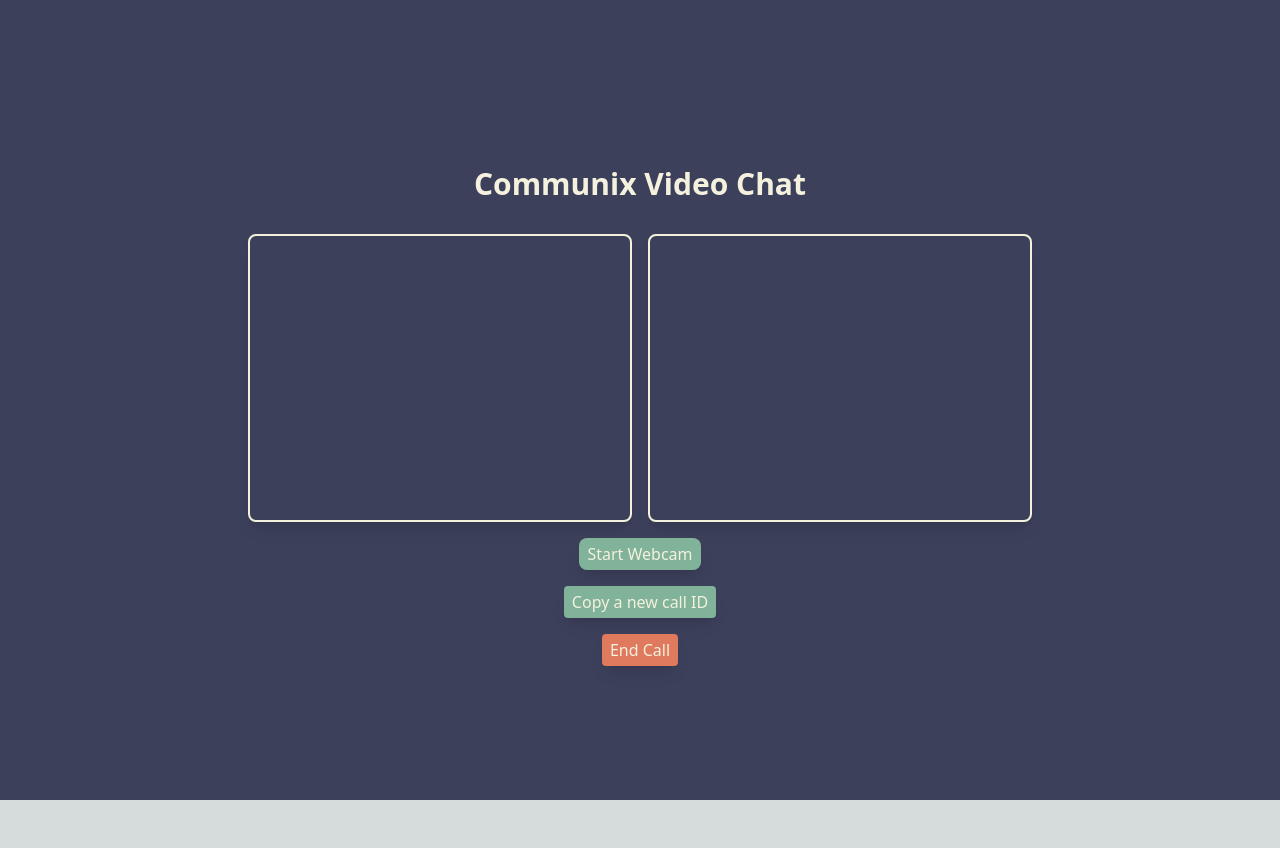
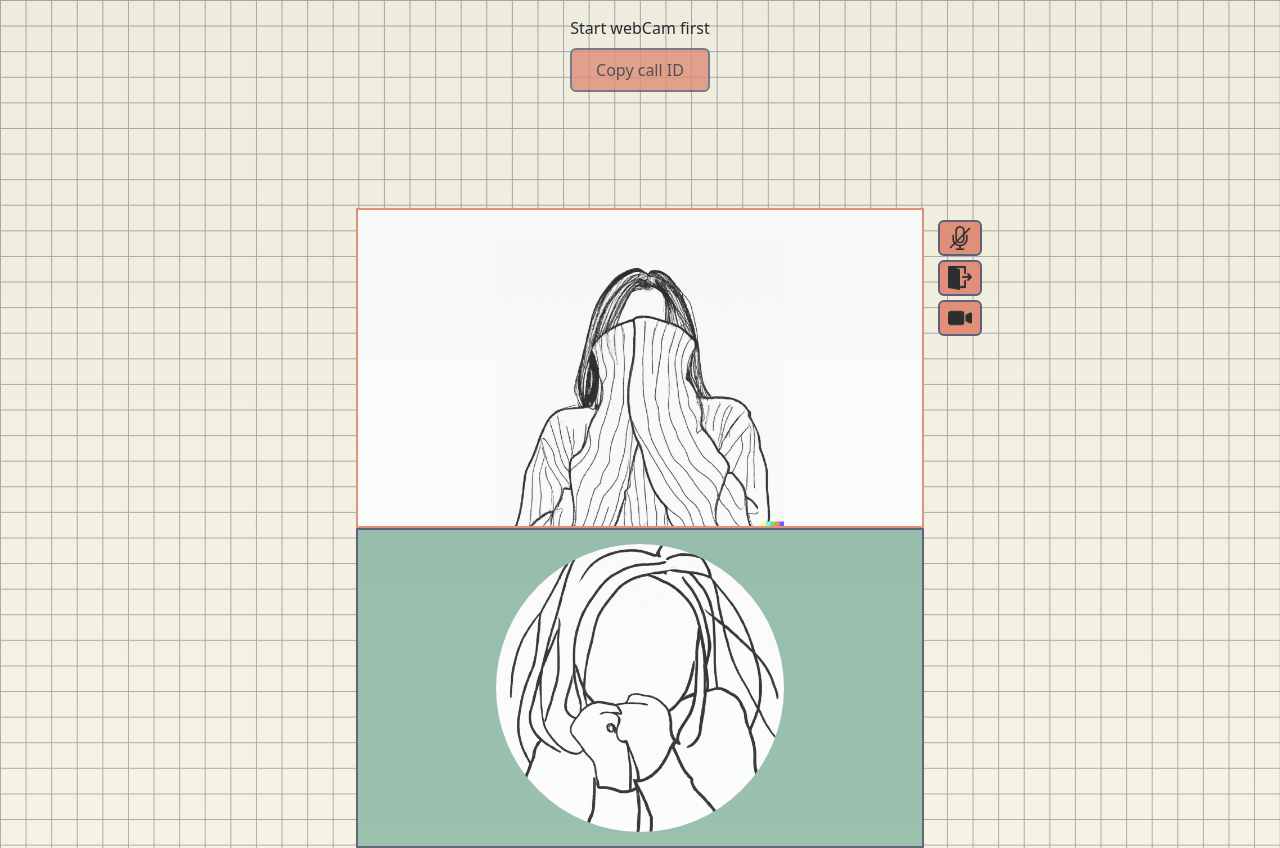
Before and after one commit to omonteon/v43-tier3-team-43, a Next.js app in the folder circle-meets/: page /video-call in a window 1280 px wide. Before the commit the page ends 800 px from the top, so only its background shows below. Built offline with nearby package versions, Linux system fonts and the light colour scheme; no server answers.

Commit message:
feat: adjust interaction at Home
feat: merge styling for video call page

```diff
--- a/circle-meets/pages/index.js
+++ b/circle-meets/pages/index.js
@@ -39,20 +39,23 @@ export default function Home() {
         <h1 className="font-dm text-2xl text-communixPurple mb-4 mt-8">
           Lets get started!
         </h1>
-        <label
-          htmlFor="username"
-          className="text-communixPurple text-left mb-2"
-        >
-          Paste a room name
-        </label>
-        <div className="flex flex-row align-center">
-          <div>
+        <div className="flex flex-row items-center gap-4">
+          <button
+            type="button"
+            onClick={startNewCall}
+            className="bg-communixGreen border-2 rounded-md px-4 py-1 boxShadow"
+          >
+            Start a new call
+          </button>
+          <p>Or</p>
+          <div className="flex items-center">
             <input
               onChange={(e) => setCallId(e.target.value)}
-              className="bg-communixWhite border-2 rounded-l-md border-communixPurple p-2 py-1 outline-none w-3/4 h-full"
+              placeholder="Paste a room name"
+              className="bg-communixWhite border-2 rounded-l-md border-communixPurple p-1 outline-none w-3/4"
             />
             <button
-              className="px-2 h-full bg-communixGreen rounded-r-lg disabled:bg-communixRed border-2 border-l-0 border-communixPurple"
+              className="px-2 py-1 bg-communixGreen rounded-r-lg disabled:bg-communixRed border-2 border-l-0 border-communixPurple"
               onClick={() => joinCall(callId)}
               disabled={callId?.length < 2}
             >
@@ -64,13 +67,6 @@ export default function Home() {
         <p className="text-communixPurple bg-communixWhite mb-4">
           {showError && "longer!"}
         </p>
-        <button
-          type="button"
-          onClick={startNewCall}
-          className="bg-communixGreen border-2 rounded-md px-4 py-1 w-1/3 mb-4 boxShadow"
-        >
-          Create a new call
-        </button>
       </div>
     </div>
   );
--- a/circle-meets/pages/video-call/index.js
+++ b/circle-meets/pages/video-call/index.js
@@ -18,11 +18,13 @@ if (!firebase.apps.length) {
 }
 const firestore = firebase.firestore();
 
-export default function Home() {
+export default function VideoCall() {
   const router = useRouter();
   const peerConnection = useRef(null);
   const localVideoRef = useRef(null);
   const remoteVideoRef = useRef(null);
+  const [cameraActive, setCameraActive] = useState(false);
+  const [micActive, setMicActive] = useState(true);
   const [localStream, setLocalStream] = useState(null);
   const [remoteStream, setRemoteStream] = useState(null);
   const [callId, setCallId] = useState(router.query.id);
@@ -54,6 +56,12 @@ export default function Home() {
     };
   }, []);
 
+  useEffect(() => {
+    if (localStream) {
+      setCameraActive(true);
+    }
+  }, [localStream]);
+
   // Setup media sources
   const startWebcam = async () => {
     const _localStream = await navigator.mediaDevices.getUserMedia({
@@ -78,8 +86,6 @@ export default function Home() {
     remoteVideoRef.current.srcObject = _remoteStream;
     setLocalStream(_localStream);
     setRemoteStream(_remoteStream);
-    // webcamVideo.srcObject = localStream;
-    // remoteVideo.srcObject = remoteStream;
   };
 
   // Create an offer
@@ -171,53 +177,109 @@ export default function Home() {
   };
 
   return (
-    <main className="flex flex-col items-center justify-center min-h-screen bg-communixPurple">
-      <h1 className="text-3xl font-bold text-center text-communixWhite my-8">
-        Communix Video Chat
-      </h1>
-      <div className="flex flex-wrap justify-center space-x-4">
-        <video
-          className="w-96 h-72 rounded-lg border-2 border-communixWhite shadow-lg"
-          ref={localVideoRef}
-          autoPlay
-          muted
-        />
-        <video
-          className="w-96 h-72 rounded-lg border-2 border-communixWhite shadow-lg"
-          ref={remoteVideoRef}
-          autoPlay
-          muted
-        />
-      </div>
-      <div className="flex flex-col items-center mt-4">
+    <div className="white-grid flex flex-col items-center">
+      {/* TODO: Implement name sharing between peers */}
+      {/* <h2 className="absolute font-dm text-communixPurple left-5 text-3xl">
+          {name}
+        </h2> */}
+      {router.query.id ? null : (
+        <div className="flex flex-col gap-2 mt-4">
+          <p>{!localStream ? "Start webCam first" : null}</p>
           <button
-          className="px-2 py-1 text-communixWhite bg-communixGreen rounded-lg shadow-lg hover:bg-green-500 focus:outline-none focus:ring-2 focus:ring-green-600 focus:ring-offset-2"
-          onClick={startWebcam}
-          disabled={localStream}
-        >
-          Start Webcam
-        </button>
-        {router.query.id ? null : (
-          <div className="flex mt-4">
-            <button
-              className="px-2 py-1 text-communixWhite bg-communixGreen rounded shadow-lg hover:bg-green-500 focus:outline-none focus:ring-2 focus:ring-green-600 focus:ring-offset-2"
+            className={`border-2 border-communixPurple rounded-md bg-communixRed py-2 px-4 ${
+              !localStream ? "opacity-80" : ""
+            }`}
             onClick={createCallId}
             disabled={!localStream}
           >
-              Copy a new call ID
+            Copy call ID
           </button>
         </div>
       )}
-        <div className="flex mt-4">
+      <div className="flex flex-col justify-end relative left-80 top-32 gap-1">
         <button
-            className="px-2 py-1 text-communixWhite bg-communixRed rounded shadow-lg hover:bg-green-500 focus:outline-none focus:ring-2 focus:ring-green-600 focus:ring-offset-2"
+          onClick={() => {
+            // TODO: Implement mute
+            console.log("Not implemented yet");
+          }}
+          type="button"
+          className="border-2 border-communixPurple rounded-md bg-communixRed"
+        >
+          {micActive ? (
+            <img src="/mute.png" alt="toggle mic" className="h-8 p-2 py-1" />
+          ) : (
+            <img src="/mic.png" alt="toggle mic" className="h-8 p-2 py-1" />
+          )}
+        </button>
+        <button
           onClick={endCall}
+          type="button"
+          className="border-2 border-communixPurple rounded-md bg-communixRed"
         >
-            End Call
+          <img src="/logout.png" alt="leave chat" className="h-8 p-2 py-1" />
+        </button>
+        <button
+          onClick={() => {
+            if (!localStream) {
+              setCameraActive(true);
+              startWebcam();
+            } else {
+              setCameraActive(!cameraActive);
+              // TODO: Implement stop webcam
+            }
+          }}
+          type="button"
+          className="border-2 border-communixPurple rounded-md bg-communixRed"
+        >
+          {cameraActive ? (
+            <img
+              src="/no-video.png"
+              alt="toggle camera"
+              className="h-8 p-2 py-1"
+            />
+          ) : (
+            <img
+              src="/video-camera.png"
+              alt="toggle camera"
+              className="h-8 p-2 py-1"
+            />
+          )}
         </button>
       </div>
+      <video
+        autoPlay
+        muted
+        ref={localVideoRef}
+        className={
+          cameraActive
+            ? "bg-white border-2 border-communixRed h-80 aspect-video"
+            : "hidden"
+        }
+      />
+      {!cameraActive && (
+        <div className="bg-white flex flex-col justify-end items-center border-2 border-communixRed h-80 aspect-video">
+          <img src="/shy.png" alt="shy person" className="h-72" />
         </div>
-    </main>
+      )}
+
+      <div className="h-80 aspect-video bg-communixGreen border-2 border-communixPurple flex justify-center items-center">
+        {/* {remoteStream ? ( */}
+        <video
+          autoPlay
+          ref={remoteVideoRef}
+          className={`h-80 aspect-video bg-communixGreen border-2 border-communixPurple ${
+            remoteStream ? "" : "hidden"
+          }`}
+        />
+        {/* ) : ( */}
+        <img
+          src="/shy2.png"
+          alt="your partner is shy too"
+          className={`h-72 rounded-full ${remoteStream ? "hidden" : ""}`}
+        />
+        {/* )} */}
+      </div>
+    </div>
   );
 }
 
```
Lines whose indentation alone changed are shown as unchanged.
